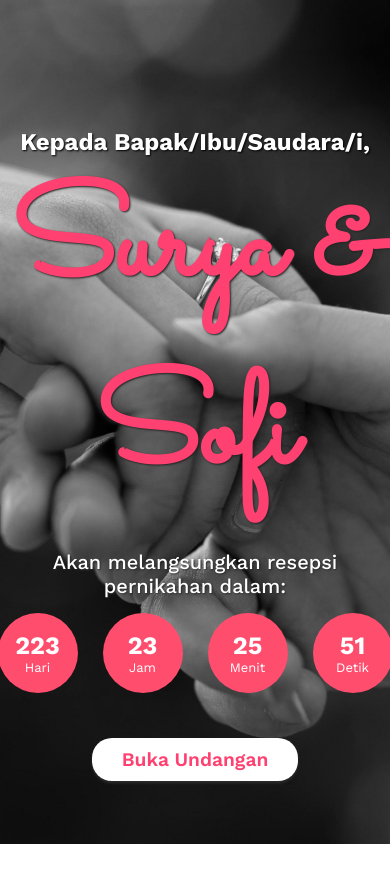
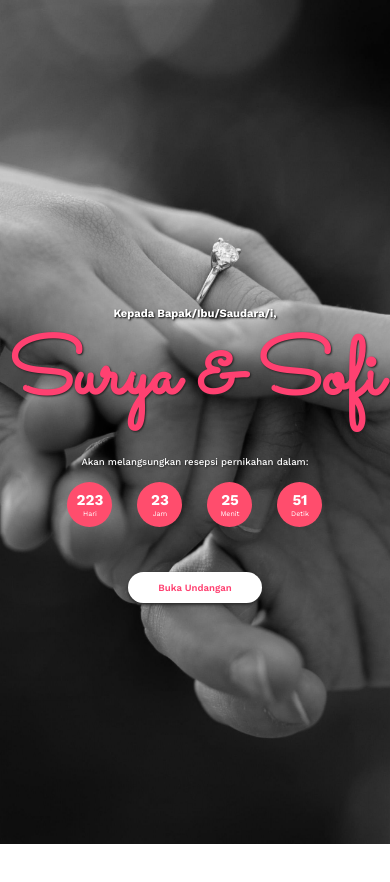
Before and after one commit to Fingky12/Undangan, a plain HTML site: page index.html in a window 390 px wide. Shown: the top 882 px of the page. Drawn offline with nearby package versions, Linux system fonts and the light colour scheme; a web font is replaced by a local one.

Commit message:
Update Responsive Media

```diff
--- a/style.css
+++ b/style.css
@@ -49,19 +49,19 @@ body {
 }
 
 .hero h4 {
-    font-size: 1.5rem;
+    font-size: 1.4rem;
     text-shadow: 1px 1px 2px #000000;
 }
 
 .hero h1 {
     color: var(--pink);
     font-family: "Sacramento", cursive;
-    font-size: 8rem;
+    font-size: 10rem;
     text-shadow: 1px 1px 2px #242323;
 }
 .hero p {
     margin-top: 20px;
-    font-size: 20px;
+    font-size: 1.2rem;
     text-shadow: 1px 1px 2px #292929;
     font-weight: 500;
 }
@@ -115,3 +115,55 @@ body {
     background-color: var(--pink);
     color: #fff;
 }
+
+
+/* Media Query */
+/* Laptop */
+@media (max-width: 992px) {
+html {
+    font-size: 75%;
+}
+}
+
+/* Tablet */
+@media (max-width: 768px) {
+html {
+    font-size: 65%;
+}
+
+.unit {
+    width: 70px;
+    height: 70px;
+}
+
+.unit .number {
+    font-size: 20px;
+}
+
+.unit .label {
+    font-size: 9px;
+}
+
+}
+
+/* Mobile Phone */
+@media (max-width: 576px) {
+html {
+    font-size: 50%;
+}
+
+.unit {
+    width: 45px;
+    height: 45px;
+}
+
+.unit .number {
+    font-size: 15px;
+}
+
+.unit .label {
+    font-size: 7px;
+}
+
+
+}
```
